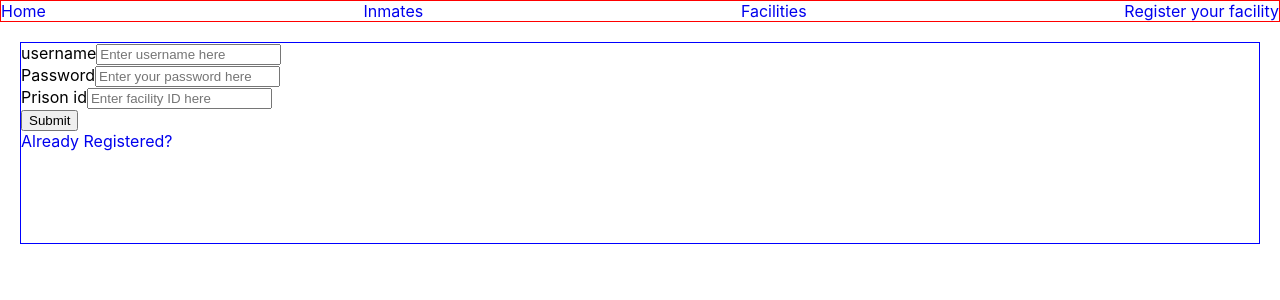
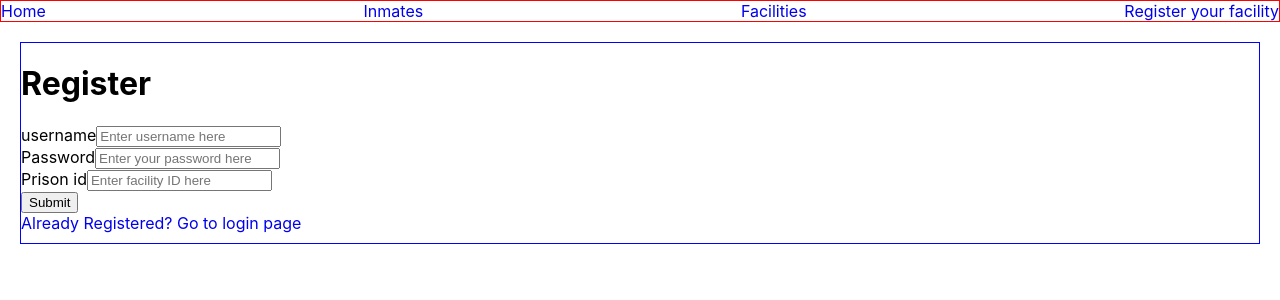
Before and after one commit to Build-Week-Prison-Skills/Front-End, a React (Create React App) app: page /register in a window 1280 px wide. Shown: the top 300 px of the page. Built offline with nearby package versions, Linux system fonts and the light colour scheme.

Commit message:
Login added from Kolade

```diff
--- a/src/App.js
+++ b/src/App.js
@@ -5,7 +5,7 @@ import Home from "./components/Home";
 import InmateList from "./components/InmateList";
 import FacilityList from "./components/FacilityList";
 import Register from "./components/Register";
-import Login from "./components/Login";
+import LogInForm from "./components/Login";
 import { Route, Switch } from "react-router-dom";
 // import styled from "styled-components";
 
@@ -27,7 +27,7 @@ const App = () => (
           <Register />
         </Route>
         <Route exact path="/login">
-          <Login />
+          <LogInForm/>
         </Route>
       </Switch>
     </header>
--- a/src/components/Register.js
+++ b/src/components/Register.js
@@ -34,6 +34,7 @@ export default function Register(props) {
   }
   return (
     <StyledReg>
+         <h1>Register</h1>
       <Formik
         initialValues={initialVal}
         onSubmit={submitHandler}
@@ -78,7 +79,7 @@ export default function Register(props) {
         </Form>
       </Formik>
       <div>
-        <Link to="/login">Already Registered?</Link>
+        <Link to="/login">Already Registered?  Go to login page</Link>
       </div>
     </StyledReg>
   );
```
